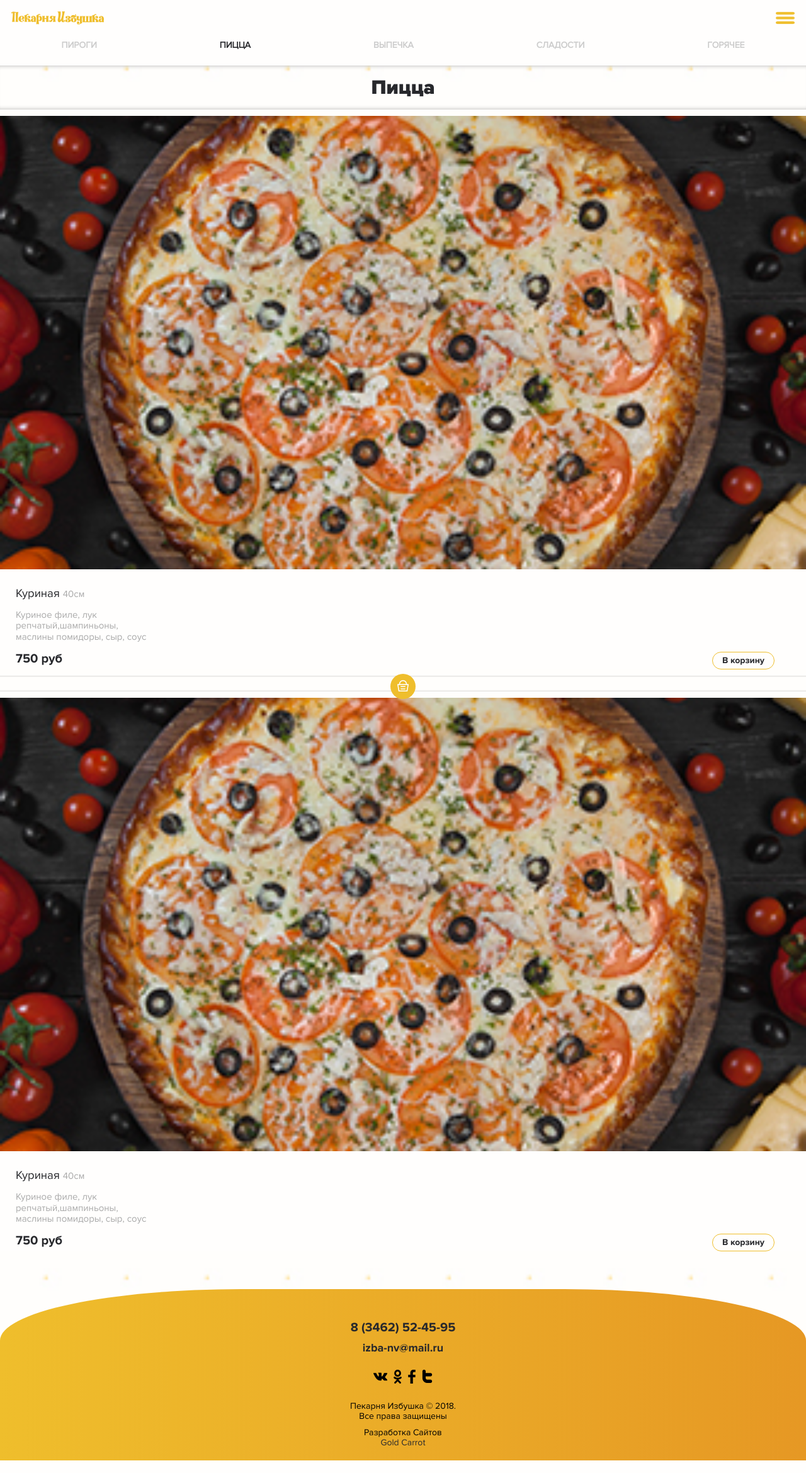
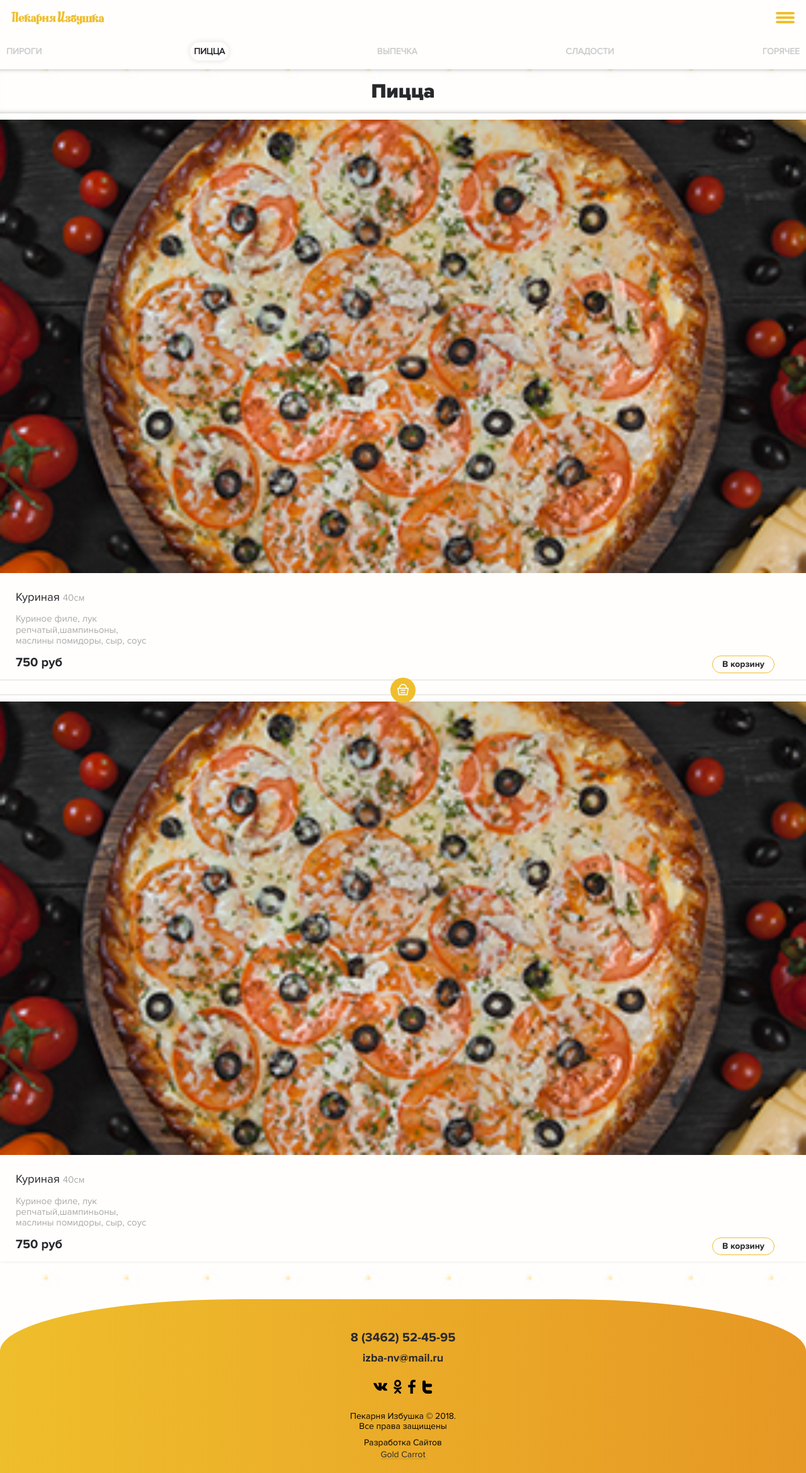
Before and after one commit to Uc-ci/Bakery, a website: page index.html in a window 1280 px wide. Shown: the whole page at 63% size. Drawn offline with Linux system fonts and the light colour scheme.

Commit message:
Update + Fixed

```diff
--- a/index.html
+++ b/index.html
@@ -19,9 +19,13 @@
 		<div class="page-header__wrapper">
 
 		<div class="page-header__block-menu">
+		<a href="index.html" class="page-header__head-link">
 			<img src="img/m-logo-index.png" class="page-header__logo" alt="Пекарня Избушка">
+		</a>
 
+		<a href="#" class="page-header__head-link">
 			<img src="img/m-hamburger-index.png" class="page-header__hamburger" alt="Гамбургер">
+		</a>
 		</div>
 
 		<nav class="m-header-navigation">
@@ -80,7 +84,7 @@
 			</div>
 		</section>
 
-		<section class="product">
+		<section class="product-two">
 			<div class="product__wrapper">
 
 				<img src="img/pizza-chicken.jpg" class="product__pictures" alt="Куринная Пицца 40см">
--- a/sass/footer-index.scss
+++ b/sass/footer-index.scss
@@ -67,4 +67,14 @@
 .footer-index__developer--link {
 	color: #27282c;
 	text-decoration: none;
+
+	&:before {
+		content: '';
+		display: block;
+		width: 73px;
+		height: 3px;
+		border-bottom: 1px solid #c7982b;
+		transform: translateY(15px);
+		margin-left: 60px;
+	}
 }
--- a/sass/page-header.scss
+++ b/sass/page-header.scss
@@ -19,15 +19,16 @@
 }
 
 .m-header-navigation {
-	height: 40px;
-	margin-top: 25px;
+	padding: 20px 0 20px 0;
+	margin-top: 11px;
 	overflow: auto;
 }
 
 .m-header-navigation__list {
 	display: flex;
 	flex-direction: row;
-	justify-content: space-around;
+	justify-content: space-between;
+	flex-wrap: nowrap;
 
 	list-style: none;
 
@@ -47,14 +48,24 @@
 	text-transform: uppercase;
 	text-decoration: none;
 	cursor: pointer;
+
+	&:hover {
+		border: 1px solid #eee;
+		border-radius: 15px;
+		padding: 5px;
+		text-align: center;
+	}
 }
 
 .m-header-navigation__link--active {
 	color: #27282c;
+	border: 1px solid #fff;
+	border-radius: 15px;
+	padding: 5px;
+	box-shadow: 0px 0px 8px 1px rgba(0, 0, 0, 0.1);
 }
 
 .page-header__shadow-block {
-
 	box-shadow: inset 0 7px 7px -7px rgba(0, 0, 0, 0.3),
 	inset 0 -7px 7px -7px rgba(0, 0, 0, 0.3);
 }
--- a/sass/product.scss
+++ b/sass/product.scss
@@ -58,4 +58,14 @@
 	border: 1px solid #efbe2c;
 	border-radius: 15px;
 	background: none;
+
+	&:hover {
+		color: #fff;
+		background-color: #efbe2c;
+	}
 }
+
+.product-two {
+	box-shadow: 0px 0px 5px 0px rgba(0, 0, 0, 0.1);
+	padding-bottom: 10px;
+}
```
Also changed, not shown: css/footer-index.css, css/page-header.css, css/product.css, css/style.css.
